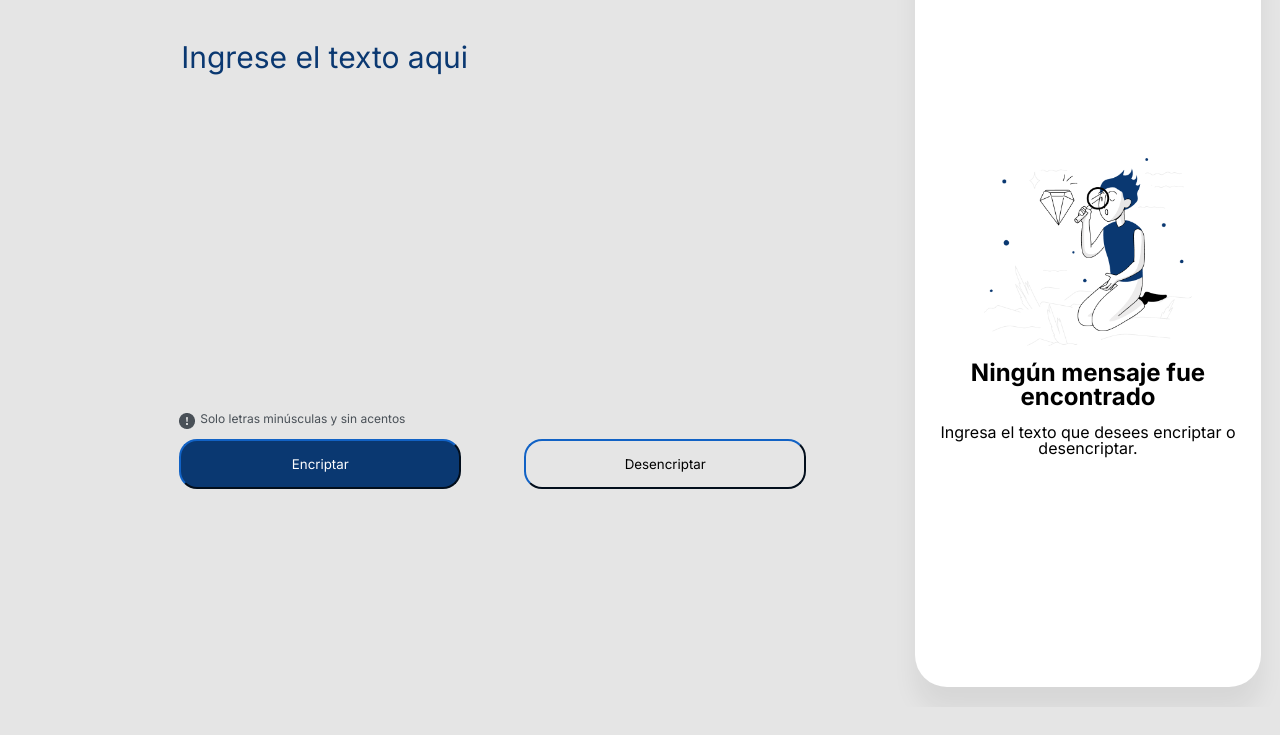
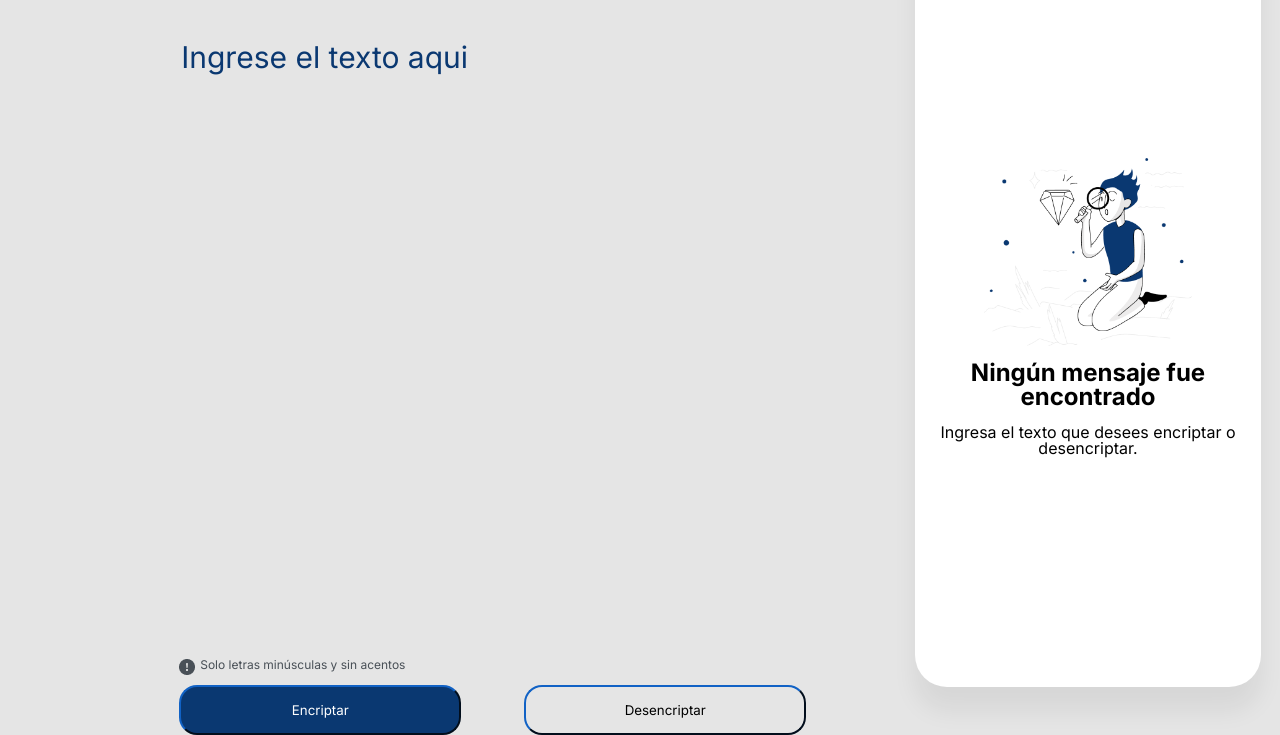
Before and after one commit to IvanPerezV98/Encriptador-texto, a plain HTML site: page index.html in a window 1280 px wide. Shown: the part 93-828 px from the top of the page. Before the commit the page ends 800 px from the top, so only its background shows below. Drawn offline with Linux system fonts and the light colour scheme.

Commit message:
Ajuste para pantallas de resolucion 1920 x 1080

```diff
--- a/style.css
+++ b/style.css
@@ -5,6 +5,7 @@
 body {
     display: flex;
     background-color: #E5E5E5;
+    height: 100vh;
 }
 
 .contenedor_entrada {
@@ -19,13 +20,14 @@ body {
 .grupo_uno {
     margin-left: 20%;
     width: 70%;
+    height: 70%;
 }
 
 #entrada_texto {
     resize: none;
     width: 99.5%;
     margin-top: 40px;
-    padding-bottom: 280px;
+    height: 83%;
     background-color: #E5E5E5;
     color: #0A3871;
     font-size: 30px;
@@ -102,7 +104,7 @@ body {
 
 .contenedor_salida {
     width: 30%;
-    height: 100vh;
+    height: 100%;
     display: flex;
     justify-content: center;
     align-items: center;
@@ -176,6 +178,12 @@ body {
 #copiar:hover {
     background-color: #0A3871 !important;
     color: white !important;
+}
+
+@media (max-height: 1081px) {
+    .grupo_uno {
+        height: 89.7%;
+    }
 }
 
 
```
